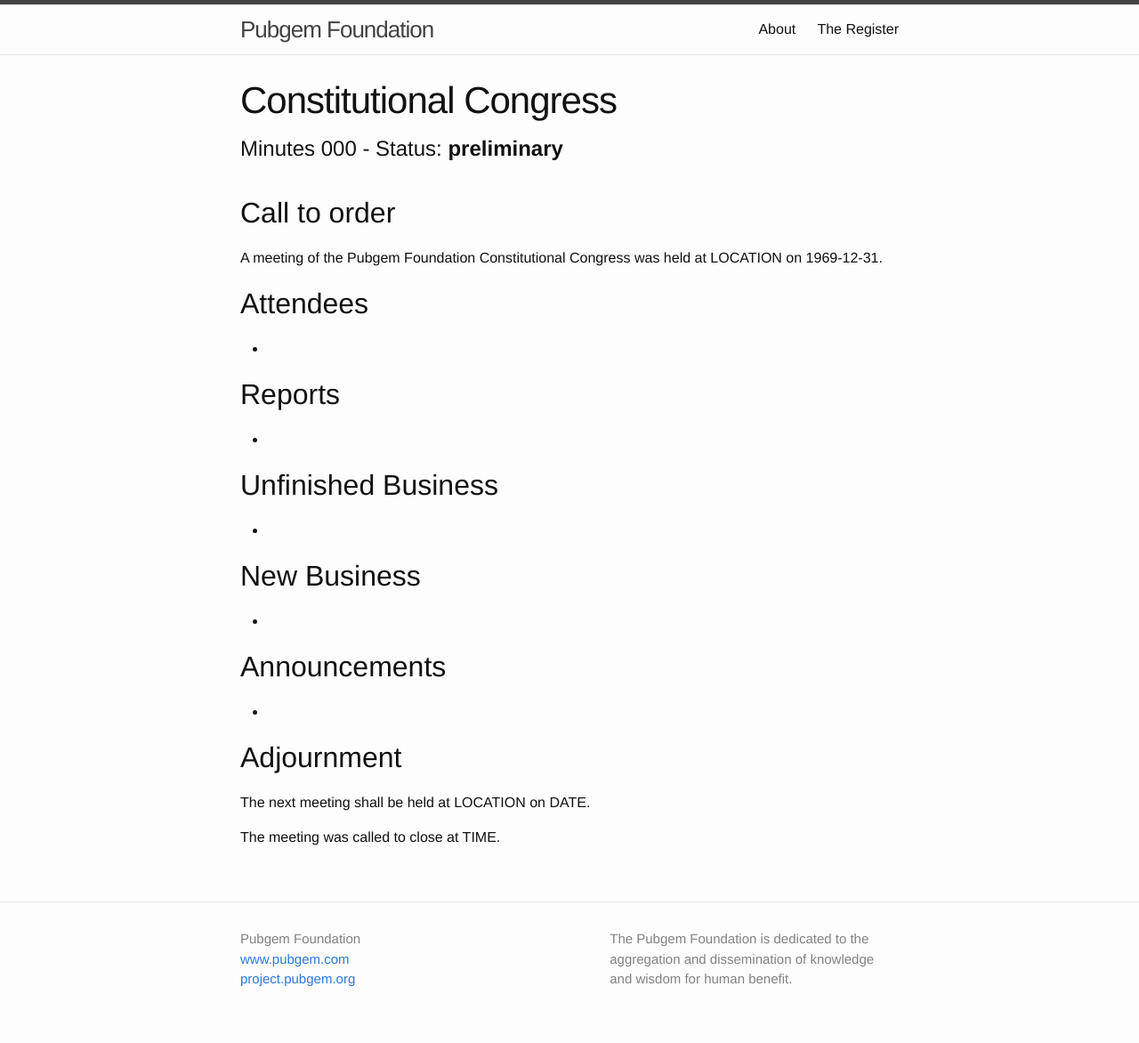
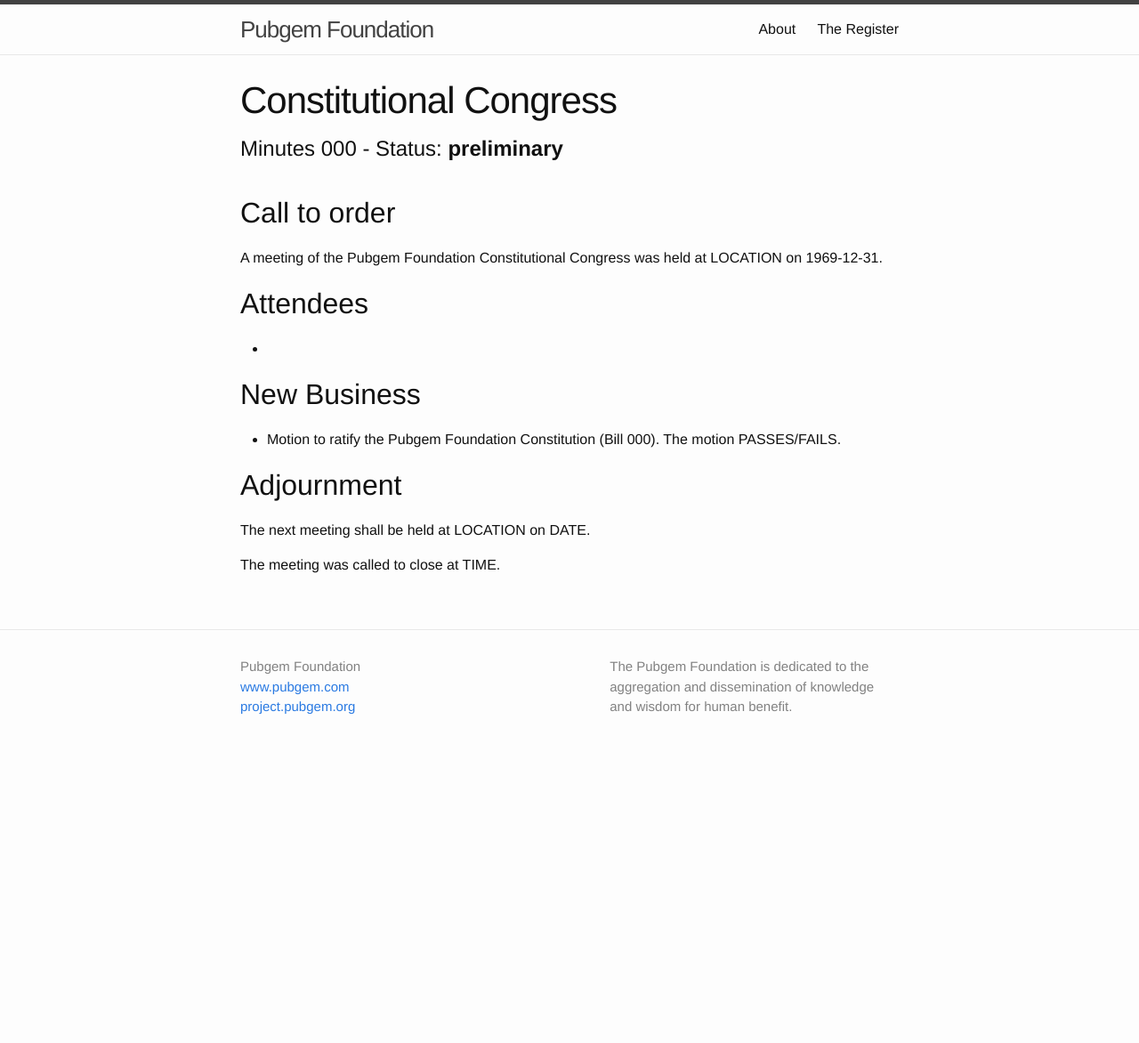
Before and after one commit to pubgem/pubgem.org, a Jekyll site: the page built from _minutes/minutes-000.markdown, in a window 1280 px wide. Shown: the whole page at 89% size. Built offline with Jekyll 4.4.1, drawn with Linux system fonts in a browser that asks for light colours; after the commit the page ends 900 px from its top, so only the background shows below that.

Commit message:
setting up the constitutional congress

```diff
--- a/_minutes/minutes-000.markdown
+++ b/_minutes/minutes-000.markdown
@@ -15,21 +15,9 @@ A meeting of the Pubgem Foundation Constitutional Congress was held at LOCATION
 
 -
 
-## Reports
-
--
-
-## Unfinished Business
-
--
-
 ## New Business
 
--
-
-## Announcements
-
--
+- Motion to ratify the Pubgem Foundation Constitution (Bill 000).  The motion PASSES/FAILS.
 
 ## Adjournment
 
```
